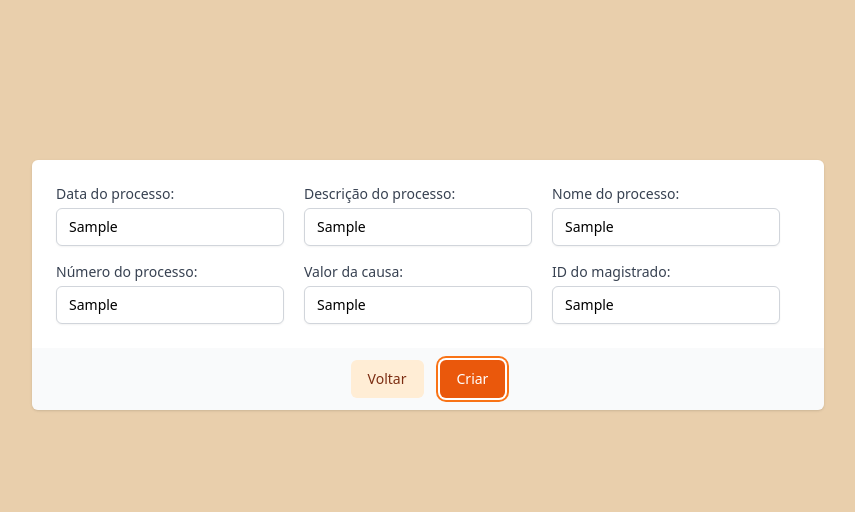
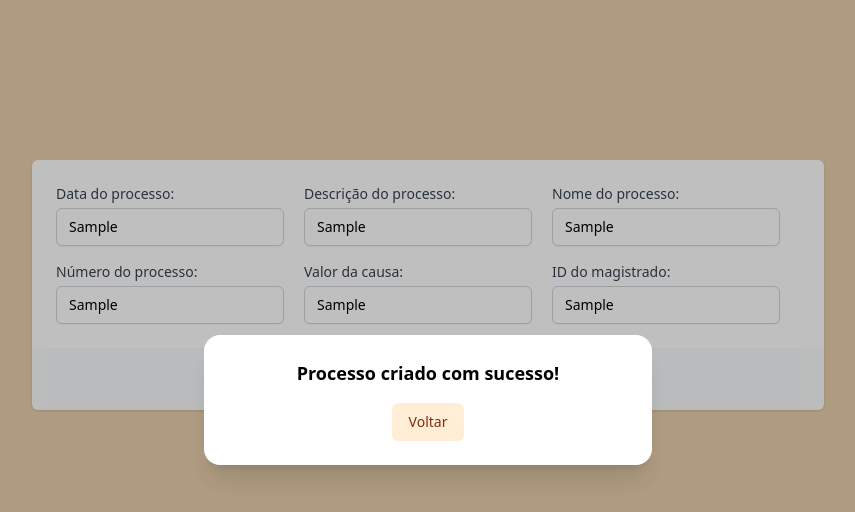
Before and after one commit to balbboa/front-minipje, a Next.js app: page /novo in a window 1280 px wide. Both pictures are taken after typing "Sample", "Sample", "Sample", "Sample", "Sample", "Sample" into the empty fields and a click on the button "Criar". Shown: the top 512 px of the page, without its empty margins (212-1067 px from the left). Built offline with nearby package versions, Linux system fonts and the light colour scheme; no server answers.

Commit message:
Feat: modal pós create

```diff
--- a/src/pages/novo.tsx
+++ b/src/pages/novo.tsx
@@ -1,10 +1,21 @@
+import { Dialog, Transition } from "@headlessui/react"
 import axios from "axios"
 import Link from 'next/link'
-import { useState } from 'react'
+import { Fragment, useState } from 'react'
 
 export default function NovoProcesso() {
 
+  const [isOpen, setIsOpen] = useState<any>(false)
+
   const [processo, SetProcesso] = useState<any>()
+
+  function closeModal() {
+    setIsOpen(false)
+  }
+
+  function openModal() {
+    setIsOpen(true)
+  }
 
   const addProcesso = async (obj) => {
     try {
@@ -118,11 +129,62 @@
                   </button>
                 </Link>
                   <button
+                    onClick={openModal}
                     type="submit"
                     className="inline-flex justify-center py-2 px-4 border border-transparent shadow-sm text-sm font-medium rounded-md text-white  bg-orange-600 hover:bg-orange-700 focus:outline-none focus:ring-2 focus:ring-offset-2 focus:ring-orange-500"
                   >
                     Criar
                   </button>
+
+                  <Transition appear show={isOpen} as={Fragment}>
+                  <Dialog as="div" className="relative z-10" onClose={closeModal}>
+                    <Transition.Child
+                      as={Fragment}
+                      enter="ease-out duration-300"
+                      enterFrom="opacity-0"
+                      enterTo="opacity-100"
+                      leave="ease-in duration-200"
+                      leaveFrom="opacity-100"
+                      leaveTo="opacity-0"
+                    >
+                      <div className="fixed inset-0 bg-black bg-opacity-25" />
+                    </Transition.Child>
+
+                    <div className="fixed inset-0 overflow-y-auto">
+                      <div className="flex min-h-full items-center justify-center p-4 text-center">
+                        <Transition.Child
+                          as={Fragment}
+                          enter="ease-out duration-300"
+                          enterFrom="opacity-0 scale-95"
+                          enterTo="opacity-100 scale-100"
+                          leave="ease-in duration-200"
+                          leaveFrom="opacity-100 scale-100"
+                          leaveTo="opacity-0 scale-95"
+                        >
+                          <Dialog.Panel className="w-full max-w-md transform overflow-hidden rounded-2xl bg-white p-6 text-left align-middle shadow-xl transition-all">
+                            <Dialog.Title
+                              as="h3"
+                              className="text-lg font-bold text-center text-black"
+                            >
+                              Processo {processo?.numero} criado com sucesso!
+                            </Dialog.Title>
+
+
+                            <div className="mt-4 text-center">
+                            <Link href="/">
+                              <button
+                                  className="inline-flex justify-center rounded-md border border-transparent bg-orange-100 px-4 py-2 text-sm font-medium text-orange-900 hover:bg-orange-200 focus:outline-none focus-visible:ring-2 focus-visible:ring-orange-500 focus-visible:ring-offset-2"
+                                >
+                                  Voltar
+                              </button>
+                            </Link>
+                            </div>
+                          </Dialog.Panel>
+                        </Transition.Child>
+                      </div>
+                    </div>
+                  </Dialog>
+                </Transition>
                 </div>
               </div>
             </form>
```
